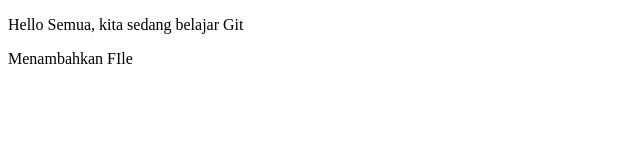
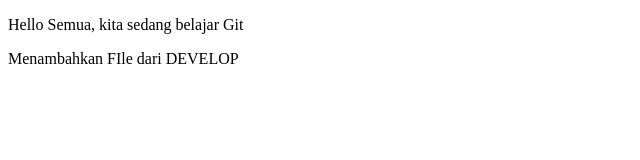
Before and after one commit to ebyantoo/do-git, a plain HTML site: page index.html in a window 1280 px wide. Shown: the whole page, without its empty margins (0-640 px from the left). Drawn offline with Linux system fonts and the light colour scheme.

Commit message:
[erbi] menambahkan kata DEVELOP

```diff
--- a/index.html
+++ b/index.html
@@ -6,6 +6,6 @@
 </head>
 <body>
 <p>Hello Semua, kita sedang belajar Git</p>
-<p> Menambahkan FIle </p>
+<p> Menambahkan FIle dari DEVELOP</p>
 </body>
 </html>
```
